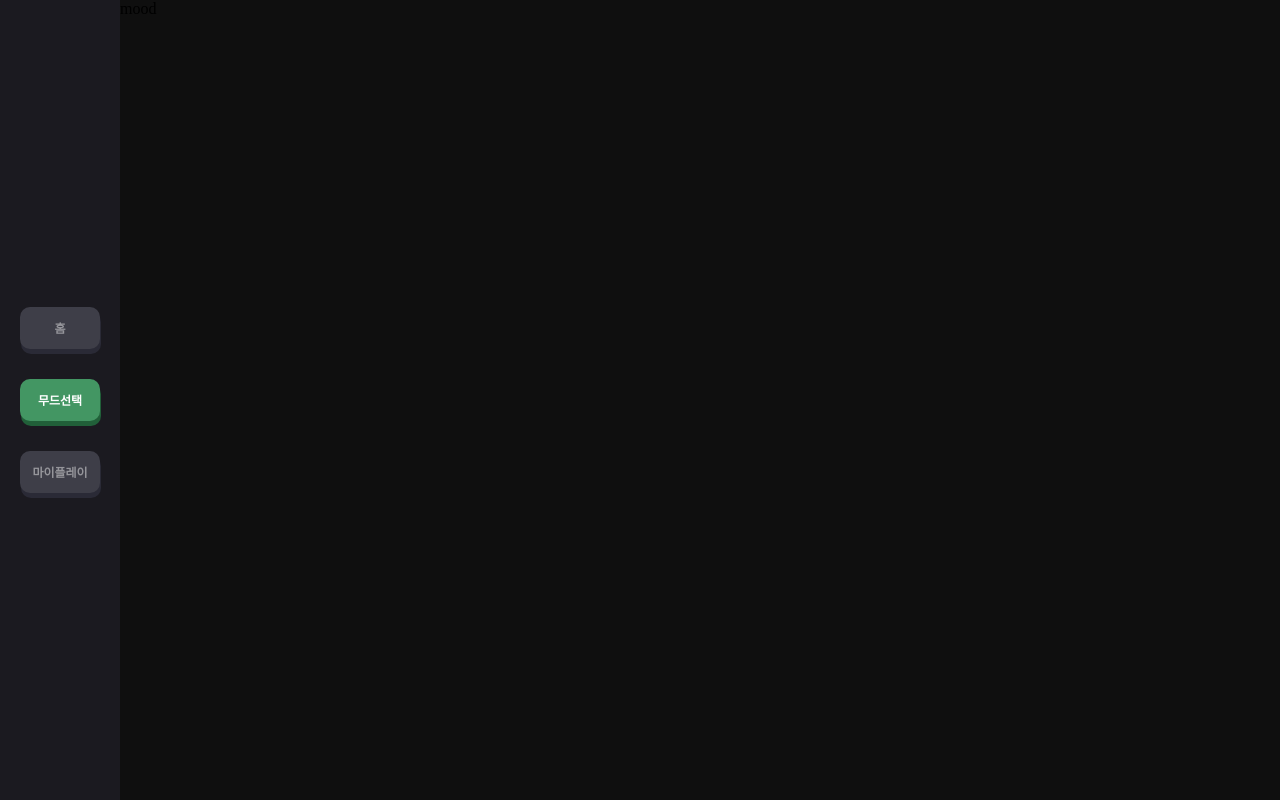
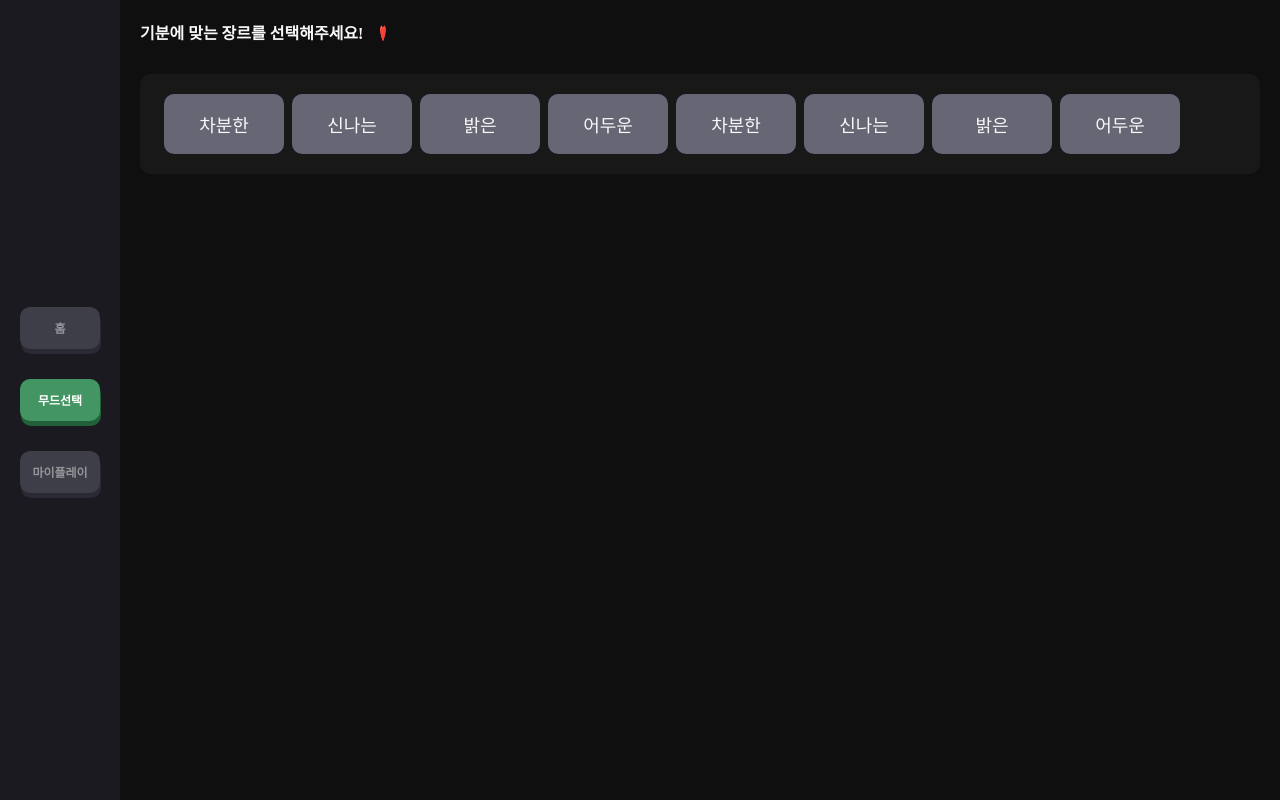
Before and after one commit to rkddbs1031/board, a Vue app: page /mood in a window 1280 px wide. Built offline with nearby package versions, Linux system fonts and the light colour scheme.

Commit message:
[ING] Mood page

```diff
--- a/src/assets/layouts/Layout.vue
+++ b/src/assets/layouts/Layout.vue
@@ -22,8 +22,7 @@ export default {
   display: flex;
 }
 main {
-  display: flex;
-  flex: 1 0 auto;
+  width: calc(100vw - 120px);
   background: rgb(15, 15, 15);;
 }
 </style>
--- a/src/components/mood/Mood.vue
+++ b/src/components/mood/Mood.vue
@@ -1,13 +1,77 @@
 <template>
-  <div>mood</div>
+  <section id="section1">
+    <div class="section1">
+      <div class="titleWrap">
+        <h4>기분에 맞는 장르를 선택해주세요!</h4>
+        <span class="heart">❤️</span>
+      </div>
+      <ul>
+        <li v-for="(item,idx) in moodItems" :key="`item - ${idx}`">
+          {{item.text}}
+        </li>
+      </ul>
+    </div>
+  </section>
 </template>
 <script>
+import moodItems from './moodItems.js';
+
 export default {
   name: 'Mood',
   data() {
     return {
-
+      moodItems,
     };
   },
+  created() {
+    console.log(this.moodItems);
+  }
 };
 </script>
+<style scoped>
+#section1 {
+  color: #f8f8f8;
+  width: inherit;
+}
+.section1 {
+  padding: 20px;
+}
+.section1 .titleWrap h4 {
+  margin-bottom: 30px;
+  display: inline-block;
+  margin-right: 10px;
+}
+.section1 .titleWrap .heart {
+  display: inline-block;
+  animation: heartMove 2s forwards infinite;
+}
+@keyframes heartMove {
+  from {
+    transform: rotateY(0deg);
+  }
+  to {
+    transform: rotateY(360deg);
+  }
+}
+.section1 ul {
+  display: flex;
+  padding: 20px;
+  border-radius: 10px;
+  background: rgb(24, 24, 24);
+  flex-wrap: no-wrap;
+  overflow-x: scroll;
+  overflow-y: hidden;
+}
+.section1 li {
+  width: 120px;
+  height: 60px;
+  flex: 0 0 auto;
+  display: flex;
+  align-items: center;
+  justify-content: center;
+  background: #666674;
+  border-radius: 10px;
+  font-size: 18px;
+  margin: 0 4px;
+}
+</style>
--- /dev/null
+++ b/src/components/mood/moodItems.js
@@ -0,0 +1,34 @@
+export default [
+  {
+    text: "차분한",
+    key: "calm",
+  },
+  {
+    text: "신나는",
+    key: "uplifting",
+  },
+  {
+    text: "밝은",
+    key: "happy",
+  },
+  {
+    text: "어두운",
+    key: "dark",
+  },
+  {
+    text: "차분한",
+    key: "calm",
+  },
+  {
+    text: "신나는",
+    key: "uplifting",
+  },
+  {
+    text: "밝은",
+    key: "happy",
+  },
+  {
+    text: "어두운",
+    key: "dark",
+  },
+];
```
Also changed, not shown: 1 other file (tests, documents, lock files or other folders).
